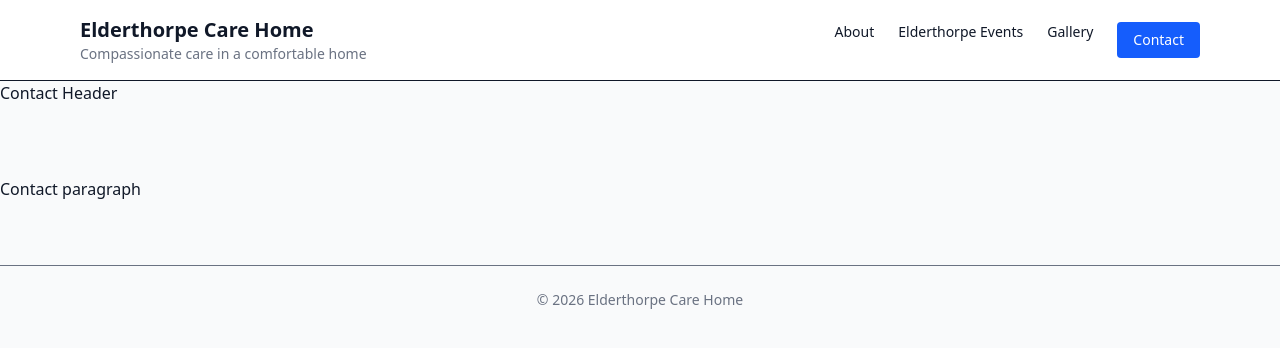
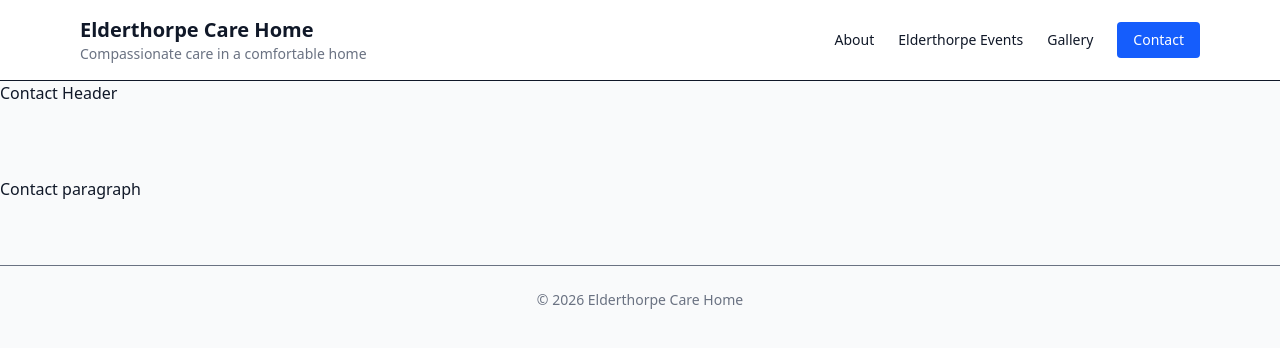
Before and after one commit to AlistairDriscoll/elderthorpe-care-home, a React (Vite) app: page /elderthorpe-care-home/contact in a window 1280 px wide. Shown: the top 348 px of the page. Built offline with nearby package versions, Linux system fonts and the light colour scheme.

Commit message:
vertically centre header components

```diff
--- a/src/components/Header.tsx
+++ b/src/components/Header.tsx
@@ -12,17 +12,17 @@ export default function Header() {
                 </Link>
 
                 <nav className="flex gap-6 text-sm font-medium">
-                    <Link to={"/about"} className="hover:text-blue-600">
+                    <Link to={"/about"} className="hover:text-blue-600 my-auto">
                         About
                     </Link>
-                    <Link to={"/events"} className="hover:text-blue-600">
+                    <Link to={"/events"} className="hover:text-blue-600 my-auto">
                         Elderthorpe Events
                     </Link>
-                    <Link to={"/gallery"} className="hover:text-blue-600">
+                    <Link to={"/gallery"} className="hover:text-blue-600 my-auto">
                         Gallery
                     </Link>
                     <Link to={"/contact"}
-                        className="bg-blue-600 text-white px-4 py-2 rounded hover:bg-blue-700"
+                        className="bg-blue-600 text-white px-4 py-2 rounded hover:bg-blue-700 my-auto"
                     >
                         Contact
                     </Link>
```
